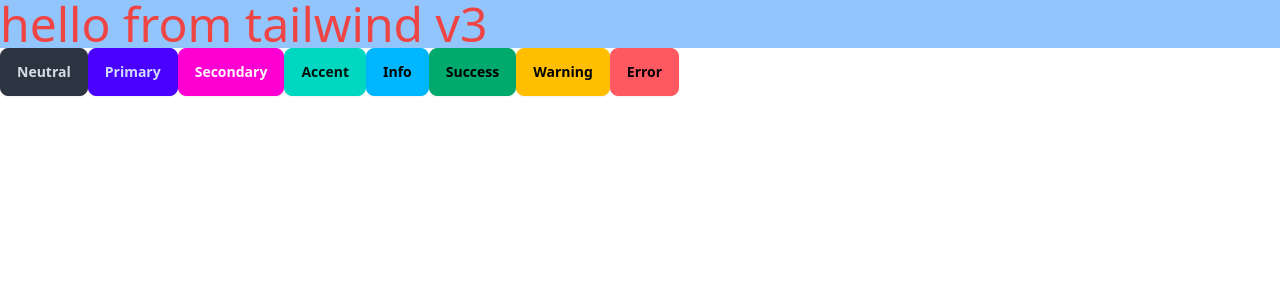
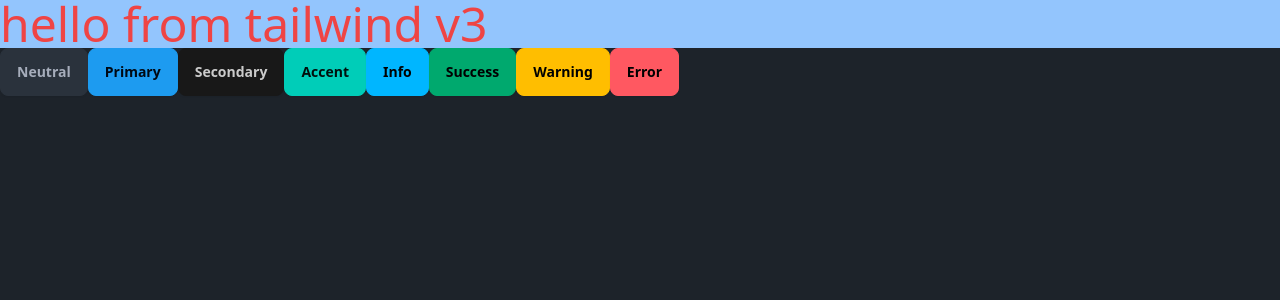
Before and after one commit to ahmedabelrahman-dev/Twitter-app, a React (Vite) app in the folder frontend/: page / in a window 1280 px wide. Shown: the top 300 px of the page. Built offline with nearby package versions, Linux system fonts and the light colour scheme.

Commit message:
imported pakeges react-router , react icons ,

```diff
--- a/frontend/index.html
+++ b/frontend/index.html
@@ -1,5 +1,5 @@
 <!doctype html>
-<html lang="en">
+<html lang="en" data-theme="dark">
 
 <head>
   <meta charset="UTF-8" />
--- a/frontend/package.json
+++ b/frontend/package.json
@@ -11,7 +11,9 @@
   },
   "dependencies": {
     "react": "^19.2.0",
-    "react-dom": "^19.2.0"
+    "react-dom": "^19.2.0",
+    "react-icons": "^5.5.0",
+    "react-router-dom": "^7.9.6"
   },
   "devDependencies": {
     "@eslint/js": "^9.39.1",
--- a/frontend/tailwind.config.js
+++ b/frontend/tailwind.config.js
@@ -1,9 +1,23 @@
+import daisyui from 'daisyui';
+import daisyUIThemes from 'daisyui/src/theming/themes';
 /** @type {import('tailwindcss').Config} */
-import daisyui from 'daisyui';
 export default {
   content: ['./index.html', './src/**/*.{js,ts,jsx,tsx}'],
   theme: {
     extend: {},
   },
   plugins: [daisyui],
+
+  daisyui: {
+    themes: [
+      'light',
+      {
+        dark: {
+          ...daisyUIThemes['dark'],
+          primary: 'rgb(29, 155, 240)',
+          secondary: 'rgb(24, 24, 24)',
+        },
+      },
+    ],
+  },
 };
```
Also changed, not shown: 1 other file (tests, documents, lock files or other folders).
